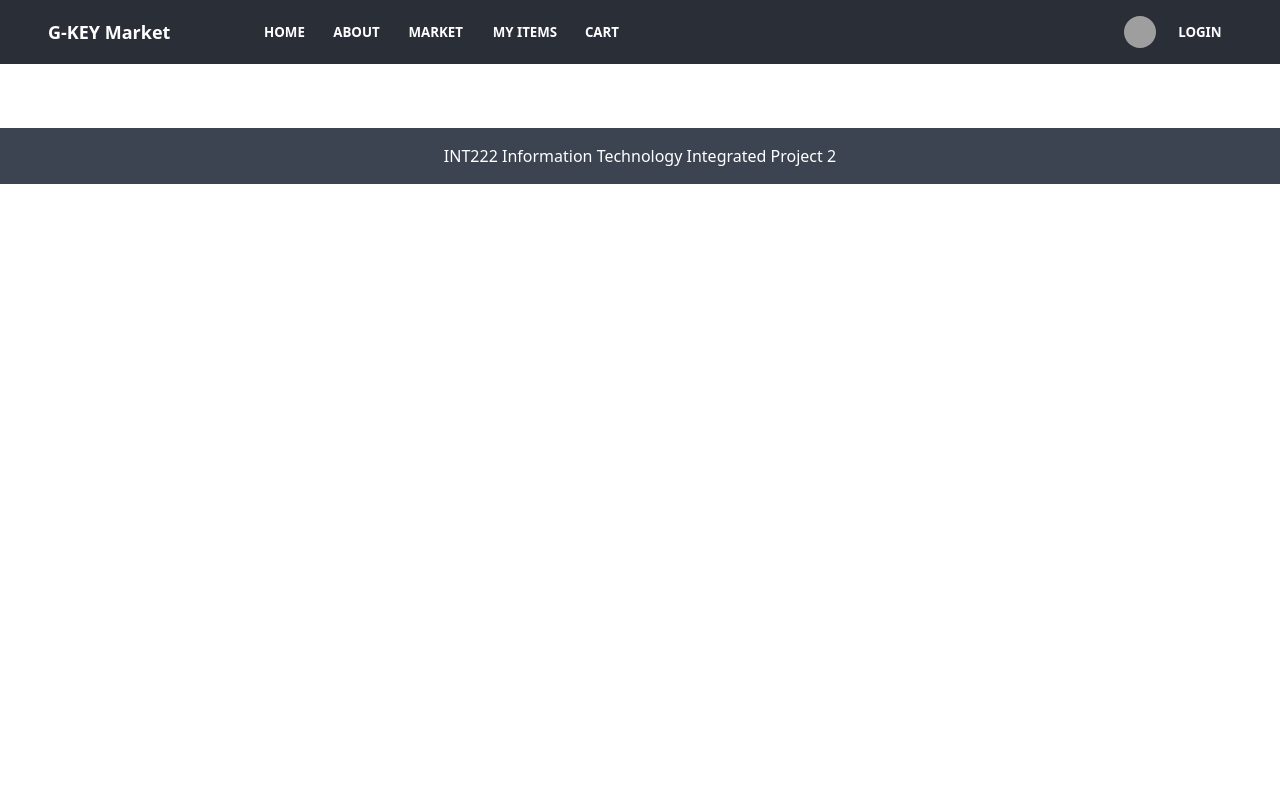
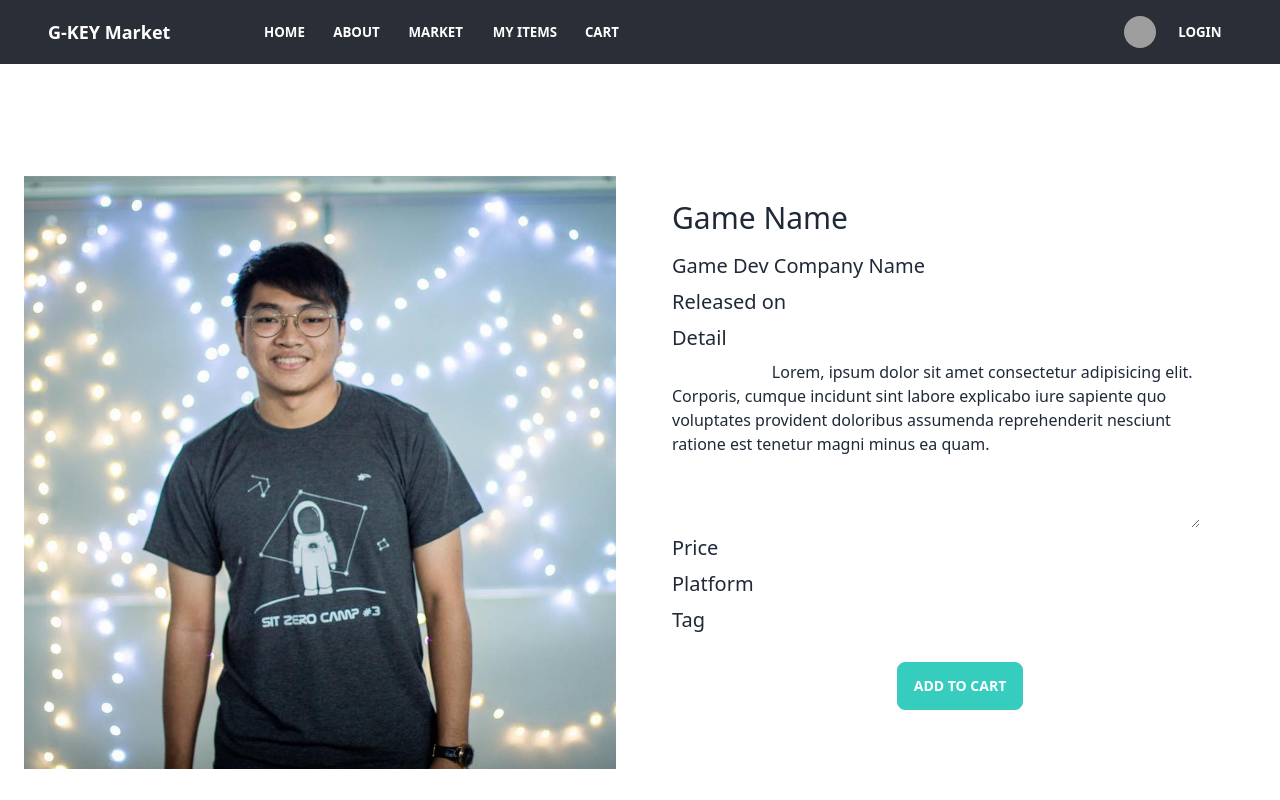
Before and after one commit to Patrick-Tech-SH/222_Front-end, a Vue app: page /productdetail in a window 1280 px wide. Shown: the top 800 px of the page. Built offline with nearby package versions, Linux system fonts and the light colour scheme; grey boxes are pictures that could not be loaded.

Commit message:
[UPDATE] productdetail

```diff
--- a/src/components/ProductList.vue
+++ b/src/components/ProductList.vue
@@ -6,7 +6,7 @@
     <!-- Product -->
     <div class="mt-10 grid sm:grid-cols-3 gap-3">
       <div>
-        <div class="card bordered">
+        <div class="card bordered cursor-pointer">
           <figure>
             <img src="https://picsum.photos/id/1005/400/250">
           </figure>
@@ -23,7 +23,7 @@
       </div>
 
       <div>
-        <div class="card bordered">
+        <div class="card bordered cursor-pointer">
           <figure>
             <img src="https://picsum.photos/id/1005/400/250">
           </figure>
@@ -40,7 +40,7 @@
       </div>
 
       <div>
-        <div class="card bordered">
+        <div class="card bordered cursor-pointer">
           <figure>
             <img src="https://picsum.photos/id/1005/400/250">
           </figure>
--- a/src/router/index.js
+++ b/src/router/index.js
@@ -5,6 +5,7 @@ import Register from "../views/Register.vue"
 import Market from "../views/Market.vue"
 import MyItems from "../views/MyItems.vue"
 import Cart from "../views/Cart.vue"
+import ProductDetail from "../views/ProductDetail.vue"
 
 const routes = [
   {
@@ -46,6 +47,11 @@ const routes = [
     name: "Cart",
     component: Cart,
   },
+  {
+    path: "/productdetail",
+    name: "ProductDetail",
+    component: ProductDetail,
+  },
 ];
 
 const router = createRouter({
--- /dev/null
+++ b/src/views/ProductDetail.vue
@@ -0,0 +1,41 @@
+<template>
+    <div>
+        <div class="flex flex-col md:flex-row md:justify-around	md:mb-32 md:mt-16 ">
+            <!-- image -->
+            <div class="mt-6 p-6 md:w-6/12 md:h-2/4">
+                <img src="../assets/few.jpg" alt="product image" class="object-cover md:object-center">
+            </div>
+
+            <!-- detail -->
+            <div class="mt-10 p-8 md:w-6/12">
+                <div>
+                    <p class="md:text-3xl md:mb-4">Game Name</p>
+                    <p class="md:text-xl md:mb-2">Game Dev Company Name</p>
+                    <p class="md:text-xl md:mb-2">Released on</p>
+                    <p class="md:text-xl md:mb-2">Detail</p>
+                    <textarea name="" id="" cols="30" rows="7" class=" w-full md:w-11/12">
+                        Lorem, ipsum dolor sit amet consectetur adipisicing elit. Corporis, cumque incidunt sint labore explicabo iure sapiente quo voluptates provident doloribus assumenda reprehenderit nesciunt ratione est tenetur magni minus ea quam.
+                    </textarea>
+                    <p class="md:text-xl md:mb-2">Price</p>
+                    <p class="md:text-xl md:mb-2">Platform</p>
+                    <p class="md:text-xl md:mb-2">Tag</p>
+                </div>
+
+                <!-- button -->
+                <div class="justify-center card-actions">
+                    <button class="btn btn-accent">Add to cart</button>
+                </div>
+            </div>
+        </div>
+    </div>
+</template>
+
+<script>
+    export default {
+        name: "ProductDetail"
+    }
+</script>
+
+<style>
+
+</style>
```
